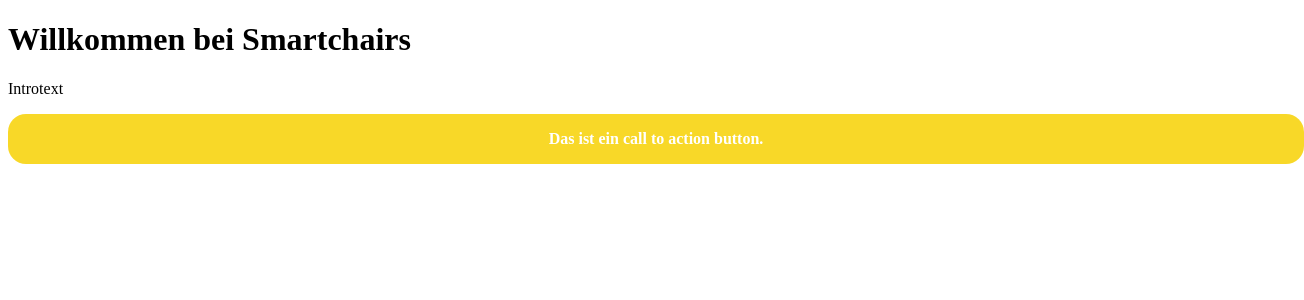
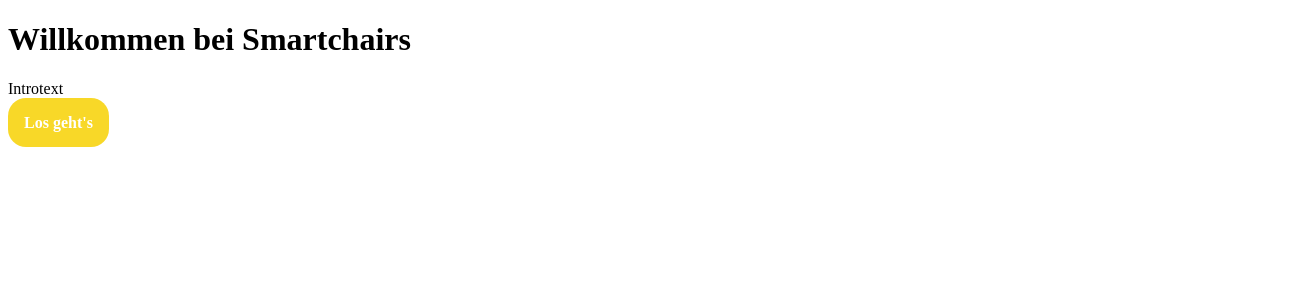
Before and after one commit to vincentrohde/steelcase-iot-client, a React (Create React App) app: page /intro in a window 1280 px wide. Shown: the top 300 px of the page, 1304 px wide, since content can reach past the window. Built offline with nearby package versions, Linux system fonts and the light colour scheme.

Commit message:
Link CTAButton to HomePage

```diff
--- a/src/components/CTAButton/CTAButton.js
+++ b/src/components/CTAButton/CTAButton.js
@@ -1,11 +1,13 @@
 import React from 'react';
 import './CTAButton.scss';
+import { Link } from 'react-router-dom';
+
 
 // this is the component for the call to action Button
 
 const CTAButton = () => {
     return (
-        <div className="CTAButton">Das ist ein call to action button.</div>
+        <Link className="CTAButton" to="/">Los geht's</Link>
     );
 }
 export default CTAButton;
--- a/src/components/CTAButton/CTAButton.scss
+++ b/src/components/CTAButton/CTAButton.scss
@@ -7,4 +7,5 @@
   text-align: center;
   padding: 1em;
   font-weight: bold;
+  text-decoration: none;
 }
```
